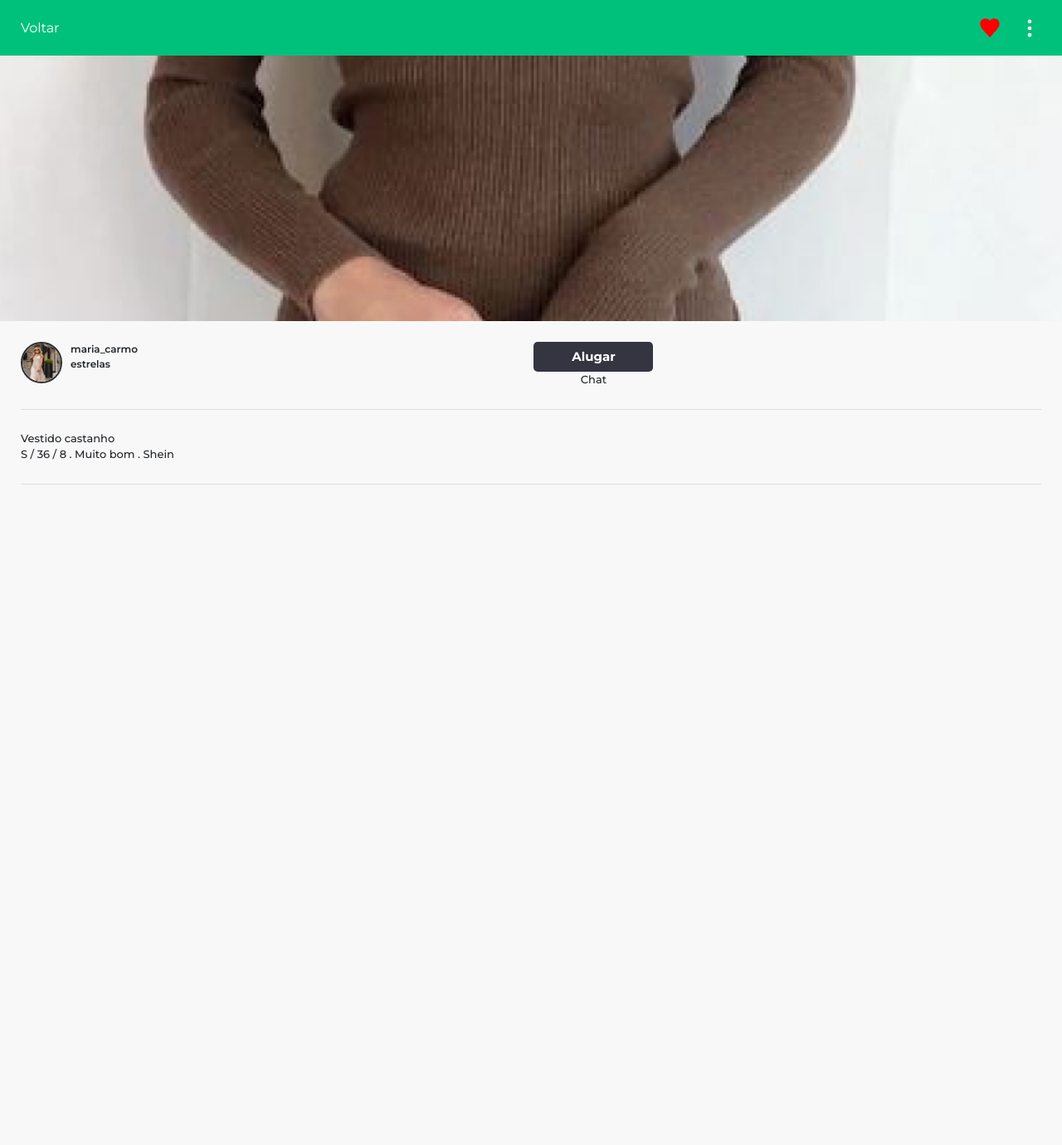
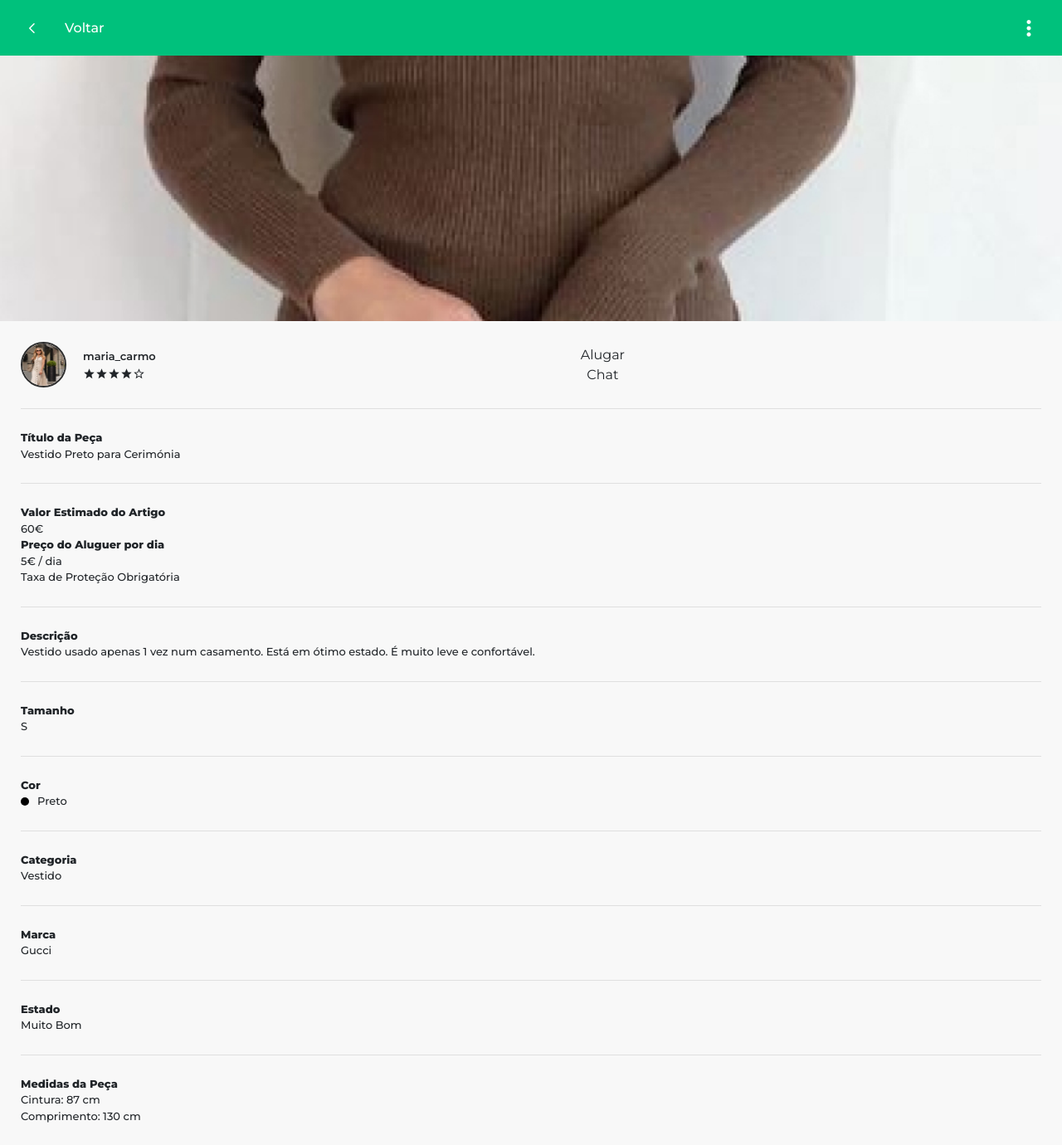
Before and after one commit to DinaX02/Boomerang, a React (Create React App) app: page /article in a window 1280 px wide. Shown: the whole page at 83% size. Before the commit the page ends 800 px from the top, so only its background shows below. Built offline with nearby package versions, Linux system fonts and the light colour scheme.

Commit message:
ArticlePage update and ProfileLink component scale prop added

```diff
--- a/src/components/ProfileLink.js
+++ b/src/components/ProfileLink.js
@@ -7,7 +7,7 @@ const ProfileLink = (props) => {
     return (
 
 
-        <ProfileLinkStyle to={`/`}>
+        <ProfileLinkStyle to={`/profile`} style={{zoom: props.zoom}}>
             <img src={userMockupImage} className={'profileLink'}/>
             {props.name && <div className={'description'}>
                 {props.name}
--- a/src/pages/ArticlePage.js
+++ b/src/pages/ArticlePage.js
@@ -2,48 +2,122 @@ import React from 'react'
 import styled from "styled-components";
 import articleMockupImage from "../assets/article_mockup_image.jpg"
 import ProfileLink from "../components/ProfileLink";
-import Button from "../components/Button";
 import {useNavigate} from "react-router-dom";
+import arrowBack from "../assets/back_arrow.svg";
+import StarIcon from '@mui/icons-material/Star';
+import StarOutlineIcon from '@mui/icons-material/StarOutline';
+import MoreVertIcon from '@mui/icons-material/MoreVert';
+import {IconButton} from "@mui/material";
+import MenuItem from '@mui/material/MenuItem';
+import Menu from '@mui/material/Menu';
 
 const ArticlePage = () => {
+    const navigate = useNavigate();
+    const [anchorEl, setAnchorEl] = React.useState(null);
 
-    const navigate = useNavigate();
+    const handleClick = (event) => {
+        setAnchorEl(event.currentTarget);
+    };
+
+    const handleClose = () => {
+        setAnchorEl(null);
+    };
+
     return (
         <ArticlePageStyle>
             <div className={'headerBoomerang'}>
-                <div onClick={() => {navigate(-1)}}>
-                    Voltar
+                <div onClick={() => {navigate(-1)}} className={'back'}>
+                    <img data-testid="svg-icon" src={arrowBack}  style={{ cursor: "pointer" }} alt="arrow go back" />
+                    <h3>Voltar</h3>
                 </div>
                 <div className={'icons'}>
-                    <svg xmlns="http://www.w3.org/2000/svg" viewBox="0 0 24 24" width="28" height="28" fill="red">
-                        <path d="M12 21.35l-1.45-1.32C5.4 14.25 2 11.28 2 7.5 2 4.42 4.42 2 7.5 2 9.24 2 10.91 2.89 12 4.35 13.09 2.89 14.76 2 16.5 2 19.58 2 22 4.42 22 7.5c0 3.78-3.4 6.75-8.55 12.54L12 21.35z"/>
-                    </svg>
-
-                    <svg xmlns="http://www.w3.org/2000/svg" viewBox="0 0 24 24" width="28" height="28" fill="none" stroke="white" stroke-width="2" stroke-linecap="round" stroke-linejoin="round">
-                        <circle cx="12" cy="5" r="1"/>
-                        <circle cx="12" cy="12" r="1"/>
-                        <circle cx="12" cy="19" r="1"/>
-                    </svg>
-
+                    <IconButton
+                        id="article-menu-button"
+                        aria-controls={anchorEl ? 'article-menu' : undefined}
+                        aria-haspopup="true"
+                        onClick={handleClick}
+                    >
+                        <MoreVertIcon style={{color: "white"}}/>
+                    </IconButton>
+                    <Menu
+                        className={'articleDropdown'}
+                        id="article-menu"
+                        anchorEl={anchorEl}
+                        open={Boolean(anchorEl)}
+                        onClose={handleClose}
+                        anchorOrigin={{
+                            vertical: 'top',
+                            horizontal: 'left',
+                        }}
+                        transformOrigin={{
+                            vertical: 'top',
+                            horizontal: 'left',
+                        }}
+                    >
+                        <MenuItem style={{fontSize: 14}} onClick={handleClose}>Denunciar</MenuItem>
+                        <MenuItem style={{fontSize: 14}} onClick={handleClose}>Editar artigo</MenuItem>
+                    </Menu>
                 </div>
             </div>
-            <img className={'carousel'} src={articleMockupImage}></img>
-            <div className={'articleHeader articleSection'}>
+            <img alt={'article'} className={'carousel'} src={articleMockupImage}></img>
+            <div className={'articleHeader'}>
                 <div className={'user'}>
-                    <ProfileLink/>
+                    <ProfileLink zoom={1.1}/>
                     <div>
                         <div>maria_carmo</div>
-                        <div>estrelas</div>
+                        <div className={'stars'}>
+                            <StarIcon />
+                            <StarIcon />
+                            <StarIcon />
+                            <StarIcon />
+                            <StarOutlineIcon />
+                        </div>
                     </div>
                 </div>
                 <div className={'articleButtons'}>
-                    <Button text={'Alugar'}/>
+                    <div>Alugar</div>
                     <div>Chat</div>
                 </div>
             </div>
             <div className={'articleSection'}>
-                <div>Vestido castanho</div>
-                <div>S / 36 / 8 . Muito bom . Shein</div>
+                <div className={'title'}>Título da Peça</div>
+                <div>Vestido Preto para Cerimónia</div>
+            </div>
+            <div className={'articleSection'}>
+                <div className={'title'}>Valor Estimado do Artigo</div>
+                <div>60€</div>
+                <div className={'title'}>Preço do Aluguer por dia</div>
+                <div>5€ / dia</div>
+                <div>Taxa de Proteção Obrigatória</div>
+            </div>
+            <div className={'articleSection'}>
+                <div className={'title'}>Descrição</div>
+                <div>Vestido usado apenas 1 vez num casamento. Está em ótimo estado. É muito leve e confortável.</div>
+            </div>
+            <div className={'articleSection'}>
+                <div className={'title'}>Tamanho</div>
+                <div>S</div>
+            </div>
+            <div className={'articleSection'}>
+                <div className={'title'}>Cor</div>
+                <div className={'articleColor'}><div style={{backgroundColor: 'black'}}/>Preto</div>
+            </div>
+            <div className={'articleSection'}>
+                <div className={'title'}>Categoria</div>
+                <div>Vestido</div>
+            </div>
+            <div className={'articleSection'}>
+                <div className={'title'}>Marca</div>
+                <div>Gucci</div>
+            </div>
+            <div className={'articleSection'}>
+                <div className={'title'}>Estado</div>
+                <div>Muito Bom</div>
+            </div>
+            <div className={'articleSection'}>
+                <div className={'title'}>Medidas da Peça</div>
+                <div>Cintura: 87 cm</div>
+                <div>Comprimento: 130 cm</div>
             </div>
 
         </ArticlePageStyle>
@@ -52,12 +126,26 @@ const ArticlePage = () => {
 
 const ArticlePageStyle = styled.div`
 
+
   .headerBoomerang{
     padding: 0 25px;
     display: flex;
     justify-content: space-between;
     align-items: center;
+    .back{
+      display: flex;
+      align-items: center;
+      img{
+        margin-left: 0;
+      }
+    }
     .icons{
+      button{
+        padding: 0;
+      }
+      svg{
+        font-size: 30px;
+      }
       display: flex;
       gap: 20px;
     }
@@ -71,12 +159,19 @@ const ArticlePageStyle = styled.div`
 
   .articleHeader{
     display: flex;
+    align-items: center;
     gap: 10px;
+    padding: 25px 0;
+    margin: 0 25px;
     .user{
-      font-size: 12px;
+      align-items: center;
+      font-size: 13px;
       font-weight: 600;
       display: flex;
-      gap: 10px;
+      gap: 20px;
+      .stars svg{
+        font-size: 15px;
+      }
     }
     .articleButtons{
       flex: 1;
@@ -89,7 +184,20 @@ const ArticlePageStyle = styled.div`
     font-size: 13px;
     padding: 25px 0;
     margin: 0 25px;
-    border-bottom: 1px solid rgb(0,0,0,0.1);
+    border-top: 1px solid rgb(0,0,0,0.1);
+    .title{
+      font-weight: 800;
+    }
+    .articleColor{
+      display: flex;
+      align-items: center;
+      gap: 10px;
+      div{
+        height: 10px;
+        width: 10px;
+        border-radius: 50%;
+      }
+    }
   }
 
 
```
